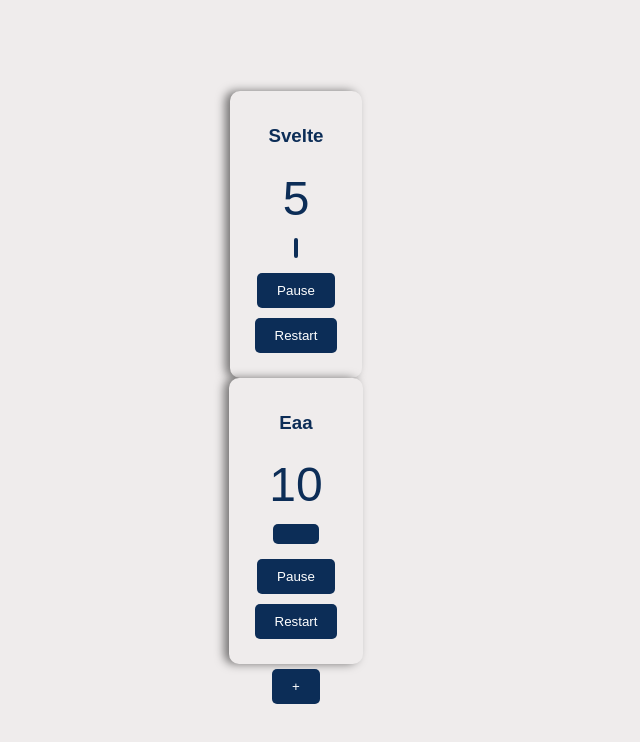
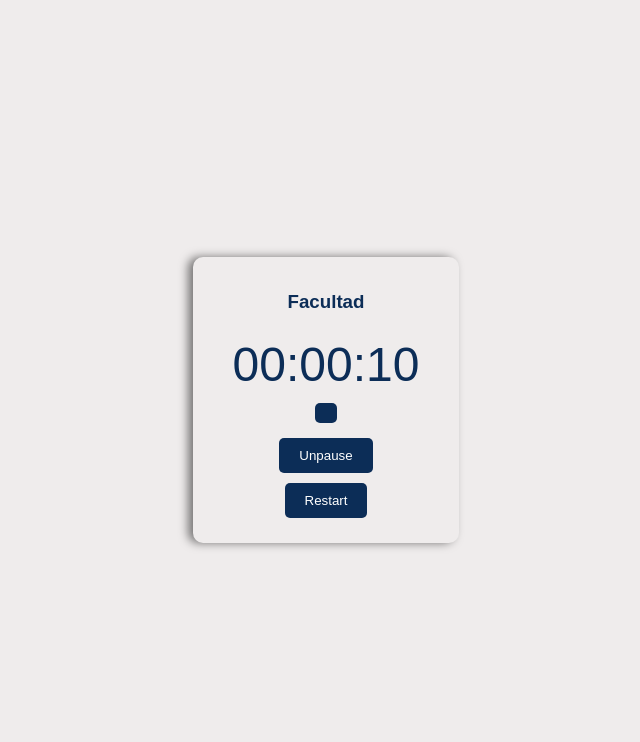
Before and after one commit to juanh2607/tauriApp, a SvelteKit app: page / in a window 1280 px wide. Shown: the top 742 px of the page, without its empty margins (344-984 px from the left). Built offline with nearby package versions, Linux system fonts and the light colour scheme.

Commit message:
Add DraggableContainer. Works for one element only

```diff
--- /dev/null
+++ b/src/components/Draggable.svelte
@@ -0,0 +1,59 @@
+<script>
+  // TODO: usar SVG para el botón
+  import { onMount } from 'svelte'; // TODO: on mount, set container coordinates
+
+  export let oldX = 0;
+  export let oldY = 0;
+  let display = 'none';
+  let container;
+
+  onMount(() => {
+    container = document.querySelector('.container');
+  });
+
+  const startMotion = (event) => {
+    oldX = event.clientX - container.getBoundingClientRect().left;
+    oldY = event.clientY - container.getBoundingClientRect().top;
+    document.addEventListener('pointermove', dragItem);
+  }
+
+  const stopMotion = (event) => {
+    document.removeEventListener('pointermove', dragItem);
+  }
+
+  const dragItem = (event) => {
+    event.preventDefault();
+    container.style.left = (event.clientX - oldX) + "px";
+    container.style.top  = (event.clientY - oldY) + "px";
+  }
+</script>
+
+<!-- svelte-ignore a11y-no-static-element-interactions -->
+<!-- svelte-ignore a11y-mouse-events-have-key-events -->
+<div class='container'
+  on:mouseover={() => display = 'block'}
+  on:mouseout={() => display = 'none'}
+>
+  <button class='button dragButton' style='display: {display};'
+    on:pointerdown|preventDefault={startMotion}
+    on:pointerup={stopMotion}
+  >.</button>
+  <slot />
+</div>
+
+<style>
+  .container {
+    position: absolute;
+    padding-left: 60px /* Invisible space for dragButton */
+  }
+  .dragButton {
+    position: absolute;
+    top: 0;
+    left: 0;
+    margin-left: 10px;
+    margin-top: 15px;
+    max-width: 20px;
+    text-align: center;
+    display: none;
+  }
+</style>
--- a/src/components/Timer.svelte
+++ b/src/components/Timer.svelte
@@ -1,15 +1,25 @@
+<!-- TODO: mejorar la barra de cargado -->
+<!-- TODO: deja de mostrar segundos y mostrá en formato hh-mm-ss -->
+
 <script>
   import { onMount } from 'svelte';
+  //import { tweened } from 'svelte/motion';
+  //import { cubicOut } from 'svelte/easing';
+  import { getTimerText, getTimeLeft } from '../lib/timerUtils';
 
   export let title = '';
   export let startingTime = 0;
-  // Stores the remaining time when last unpaused. Used for timeLeft calculation
-  export let remainingTime = 0;
+  export let remainingTime = 0; // Stores the remaining time when last unpaused. Used for timeLeft calculation
   export let paused = true;
   let timeLeft = remainingTime; // For reactive state
   let unpauseDate = null; // If null, then the timer is paused
   let timeoutId = null;
   let pauseButtonDisabled = false;
+
+  /*const progress = tweened(remainingTime, {
+    duration: startingTime,
+    easing: cubicOut
+  });*/
 
   const start = () => {
     paused = false;
@@ -18,7 +28,8 @@
   };
 
   const update = () => {
-    timeLeft = getTimeLeft();
+    timeLeft = getTimeLeft(remainingTime, unpauseDate);
+    //progress.set(timeLeft / startingTime);
 
     if (timeLeft > 0) {
       timeoutId = setTimeout(update, 1000);
@@ -59,19 +70,6 @@
     // TODO: lanzar una notificación
   };
 
-  /** @returns {number} - Seconds left */
-  const getTimeLeft = () => {
-    if (!paused) {
-      const now = new Date();
-      const elapsedTime = Math.floor((now - unpauseDate) / 1000);
-      if (remainingTime - elapsedTime < 0) {
-        return 0;
-      }
-      return remainingTime - elapsedTime;
-    }
-    return remainingTime;
-  }
-
   onMount(() => {
     if (!paused) {
       start();
@@ -81,12 +79,18 @@
 
 <div class='container'>
   <h3>{title}</h3>
-  <div class='time'>{timeLeft}</div>
+  <div class='time'>
+    {getTimerText(timeLeft)}
+  </div>
   <div class='progress' style='width: {timeLeft / startingTime * 100}%'></div>
+  <!--<progress class='progress' value={$progress} /> -->
+
   <button on:click={handlePause} disabled={pauseButtonDisabled}>
     {paused ? 'Unpause' : 'Pause'}
   </button>
-  <button on:click={reset}>Restart</button>
+  <button on:click={reset}>
+    Restart
+  </button>
 </div>
 
 <style>
@@ -116,7 +120,7 @@
 
   .progress {
     width: 100%;
-    background: #0C2D57;
+    background-color: #0C2D57;
     height: 20px;
     transition: background 1s;
     border-radius: 5px;
--- /dev/null
+++ b/src/lib/timerUtils.js
@@ -0,0 +1,32 @@
+// TODO: toJSON
+
+/**
+ * @param {number} seconds
+ * @returns {string} - Time in hh:mm:ss format
+ */
+export function getTimerText(seconds) {
+  const sec     = seconds % 60;
+  const minutes = Math.floor(seconds / 60) % 60;
+  const hours   = Math.floor(seconds / 3600);
+
+  const ss = sec.toString().padStart(2, '0');
+  const mm = minutes.toString().padStart(2, '0');
+  const hh = hours.toString().padStart(2, '0');
+
+  return `${hh}:${mm}:${ss}`;
+}
+
+/**
+ * @param {number} remainingTime - Remaining seconds when last paused
+ * @param {Date} unpauseDate - Date at the moment of last unpause
+ * @return {number} - Seconds left
+ */
+export function getTimeLeft(remainingTime, unpauseDate) {
+  const now = new Date();
+  const elapsedTime = Math.floor((now - unpauseDate) / 1000);
+  if (remainingTime - elapsedTime < 0) {
+    return 0;
+  }
+
+  return remainingTime - elapsedTime;
+}
--- a/src/routes/+page.svelte
+++ b/src/routes/+page.svelte
@@ -4,14 +4,16 @@
   import { onMount } from 'svelte';
   import { appWindow } from '@tauri-apps/api/window';
   // Components
+  import Draggable from '../components/Draggable.svelte';
   import Timer from '../components/Timer.svelte';
 
   onMount(() => appWindow.show());
 </script>
 
 <body>
-  <Timer title={'Svelte'} startingTime={100} remainingTime={10} paused={false}/>
-  <Timer title={'Eaa'} startingTime={20} remainingTime={15} paused={false}/>
+  <Draggable>
+    <Timer title={'Facultad'} startingTime={100} remainingTime={10} paused={true}/>
+  </Draggable>
 
   <button id='add'>+</button>
 </body>
```
